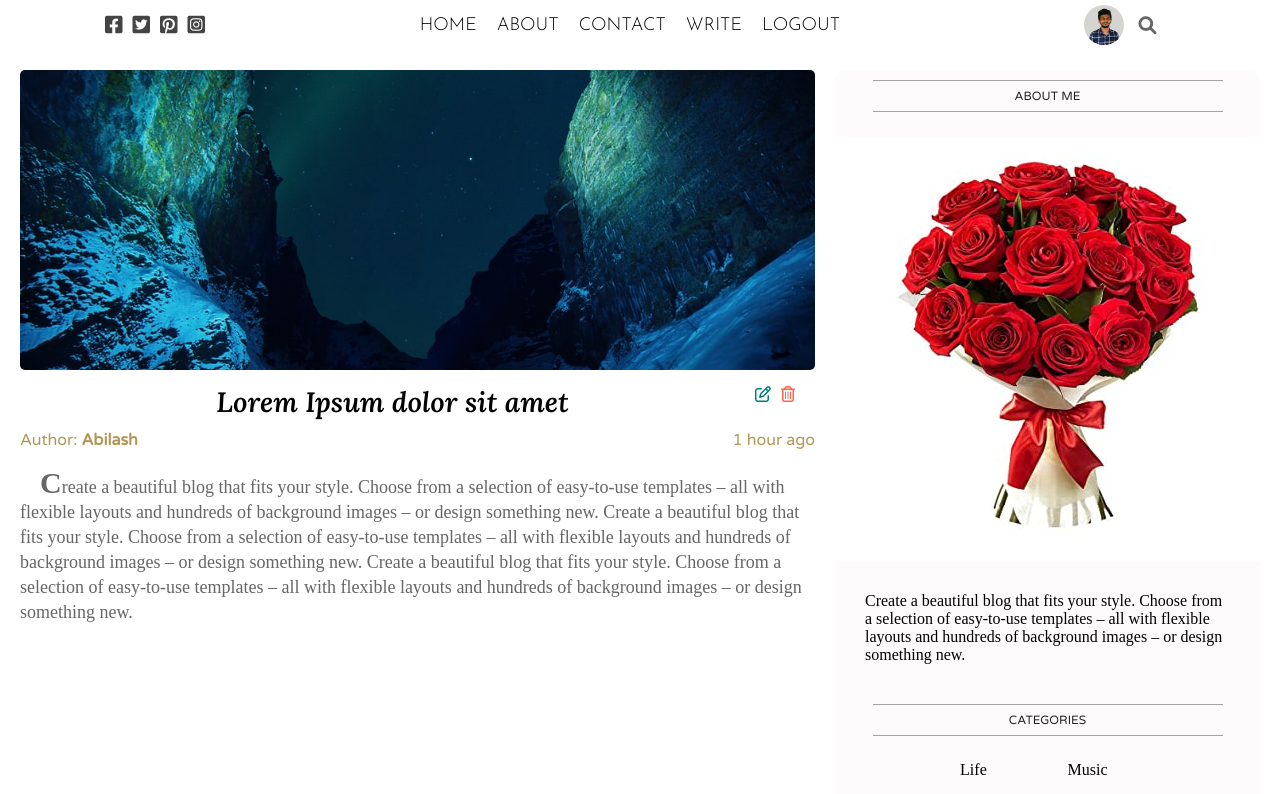
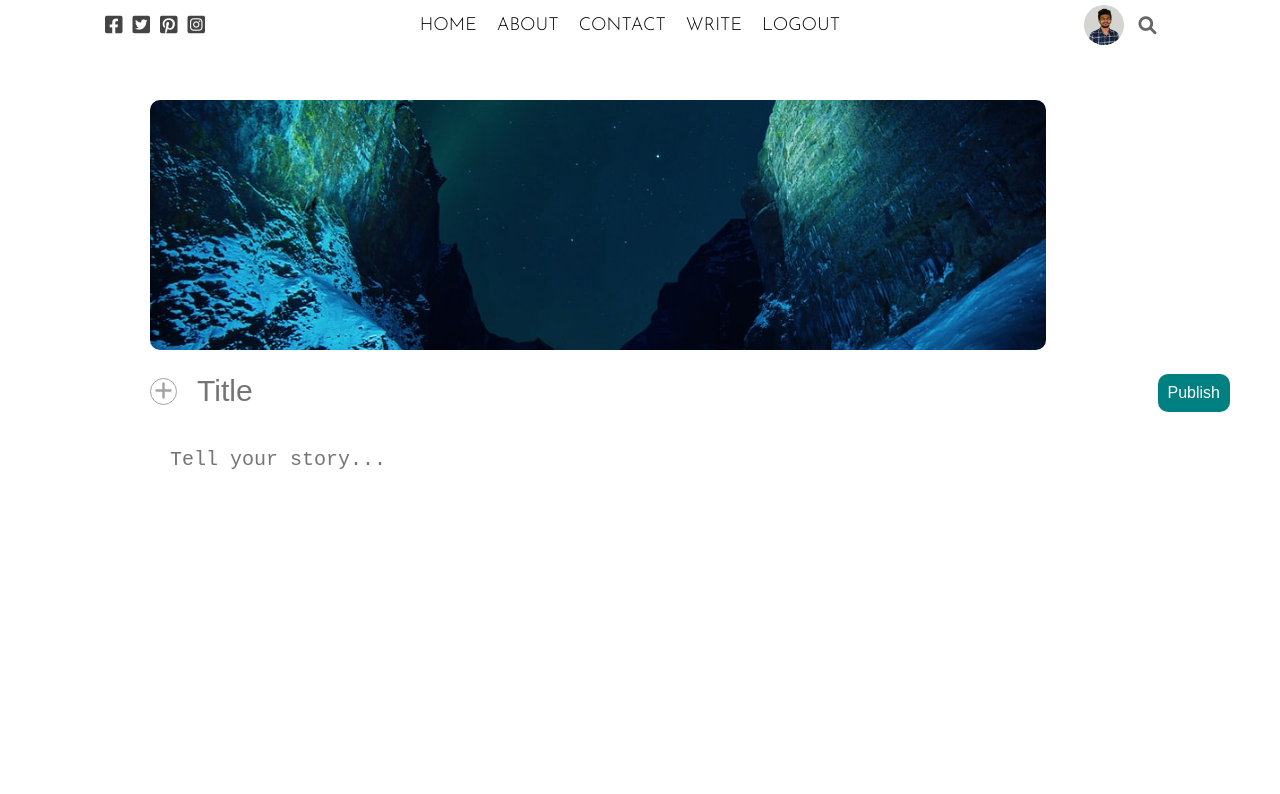
Before and after one commit to RavindranAbilash/Blog, a React (Create React App) app: page / in a window 1280 px wide. Shown: the top 794 px of the page. Built offline with nearby package versions, Linux system fonts and the light colour scheme.

Commit message:
write page done

```diff
--- a/src/App.js
+++ b/src/App.js
@@ -1,6 +1,7 @@
 import Topbar from "./components/topbar/Topbar";
 import Home from "./pages/home/Home";
 import Single from "./pages/single/Single";
+import Write from "./pages/write/Write";
 
 
 
@@ -8,7 +9,7 @@
   return (
     <>
       <Topbar/>
-       <Single/>
+       <Write/>
     </>
   );
 }
--- /dev/null
+++ b/src/pages/write/Write.jsx
@@ -0,0 +1,30 @@
+import './write.css'
+import post from "../../Image/post1.jpg"
+
+const Write=()=>{
+    return(
+        <div className="write">
+            <img className="writeImg" alt="" src={post}/>
+            <form className="writeForm">
+                <div className="writeFormGroup">
+                    <label htmlFor="fileInput">
+                        <i className="writeIcon fas fa-plus"></i>
+                    </label>
+                    <input type="file" id="fileInput" style={{display:"none"}}/>
+                    <input type="text" placeholder="Title" className="writeInput" autoFocus={true}/>
+                </div>
+                <div className="writeFormGroup">
+                    <textarea
+                        placeholder="Tell your story..."
+                        type="text"
+                        className="writeInput writeText">
+
+                    </textarea>
+                </div>
+                <button className="writeSubmit">Publish</button>
+            </form>
+        </div>
+    )
+}
+
+export default Write;
--- /dev/null
+++ b/src/pages/write/write.css
@@ -0,0 +1,60 @@
+.write{
+    padding-top: 50px;
+}
+.writeImg{
+    margin-left: 150px;
+    width: 70vw;
+    height: 250px;
+    border-radius: 10px;
+    object-fit: cover;
+}
+
+.writeForm{
+    position: relative;
+}
+.writeFormGroup{
+    margin-left: 150px;
+    display: flex;
+    align-items: center;
+}
+
+.writeIcon{
+    width: 25px;
+    height: 25px;
+    border-radius: 50%;
+    border: 1px solid;
+    display: flex;
+    align-items: center;
+    justify-content: center;
+    font-size: 20px;
+    color: #a4a2a2;
+    cursor: pointer;
+
+}
+
+.writeInput{
+    font-size: 30px;
+    border: none;
+    padding: 20px;
+    width: 70vw;
+}
+.writeInput:focus{
+    outline: none;
+}
+.writeText{
+    font-size: 20px;
+    height: 100vh;
+}
+
+.writeSubmit{
+    position: absolute;
+    top: 20px;
+    right: 50px;
+    color: white;
+    background-color: teal;
+    padding: 10px;
+    border: none;
+    border-radius: 10px;
+    cursor: pointer;
+    font-size: 16px;
+}
```
